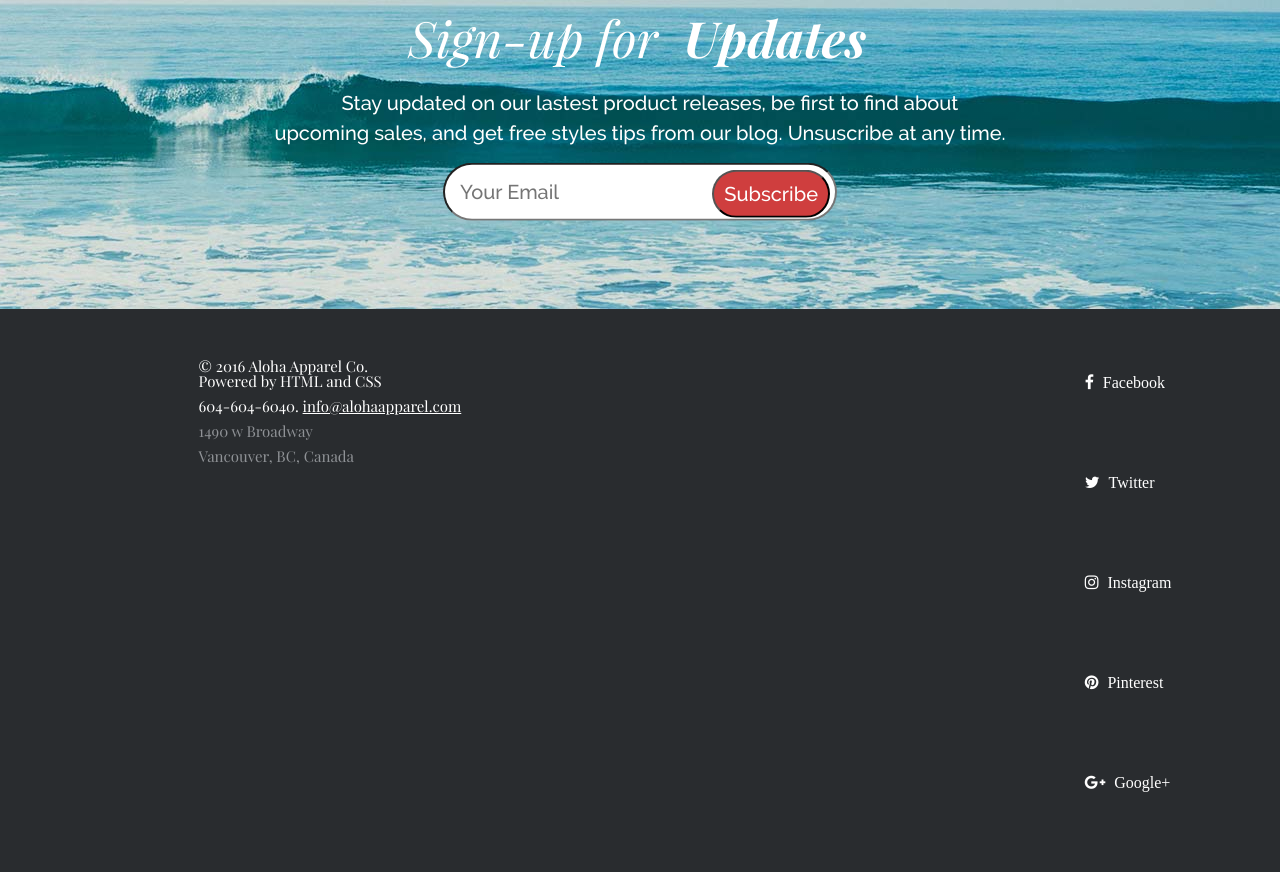
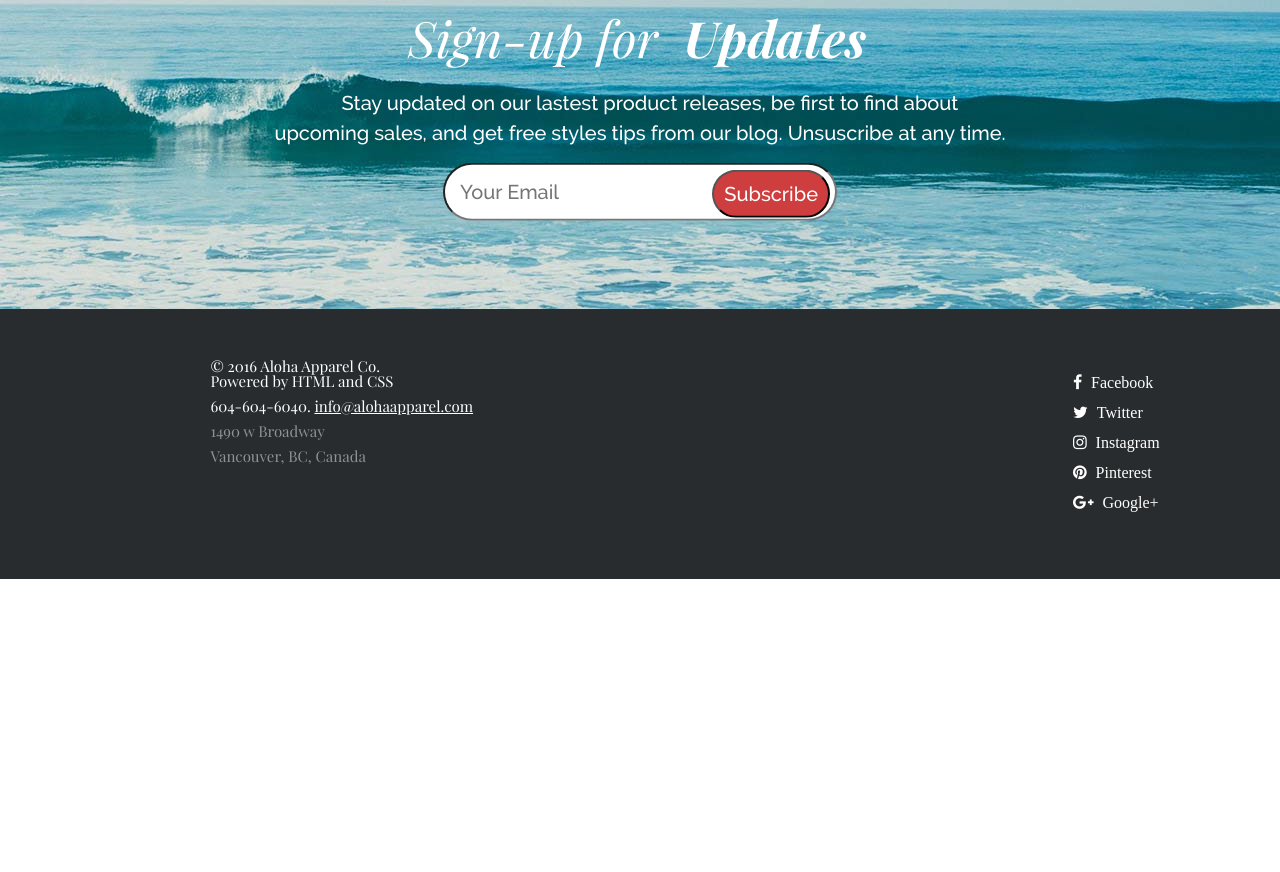
Before and after one commit to nicolaslopez82/redacademy-project-1, a plain HTML site: page index.html in a window 1280 px wide. Shown: the part 2485-3357 px from the top of the page. After the commit the page ends 3064 px from the top, so only its background shows below. Drawn offline with Linux system fonts and the light colour scheme.

Commit message:
footer social link done - master - nicolaslopez82

```diff
--- a/css/footer.css
+++ b/css/footer.css
@@ -14,6 +14,7 @@
 
 footer .footer-left{
     justify-content: center;
+    margin-right: 250px;
     height: 100%;
 }
 
@@ -77,7 +78,7 @@
 .social-icons li {
     /* vertical-align: top; */
     display: block;
-    height: 100px;
+    height: 30px;
     color: #fff;
 }
 
--- a/index.html
+++ b/index.html
@@ -176,7 +176,7 @@
             <p class="footer-links footer-links_address">Vancouver, BC, Canada</p>
         </div>
 
-        <div class="footer-right"></div>
+        <div class="footer-right">
             <ul class="social-icons">
                 <li><a href="#" class="social-icon"> <i class="fa fa-facebook"></i></a>Facebook</li>
                 <li><a href="#" class="social-icon"> <i class="fa fa-twitter"></i></a>Twitter</li>
```
